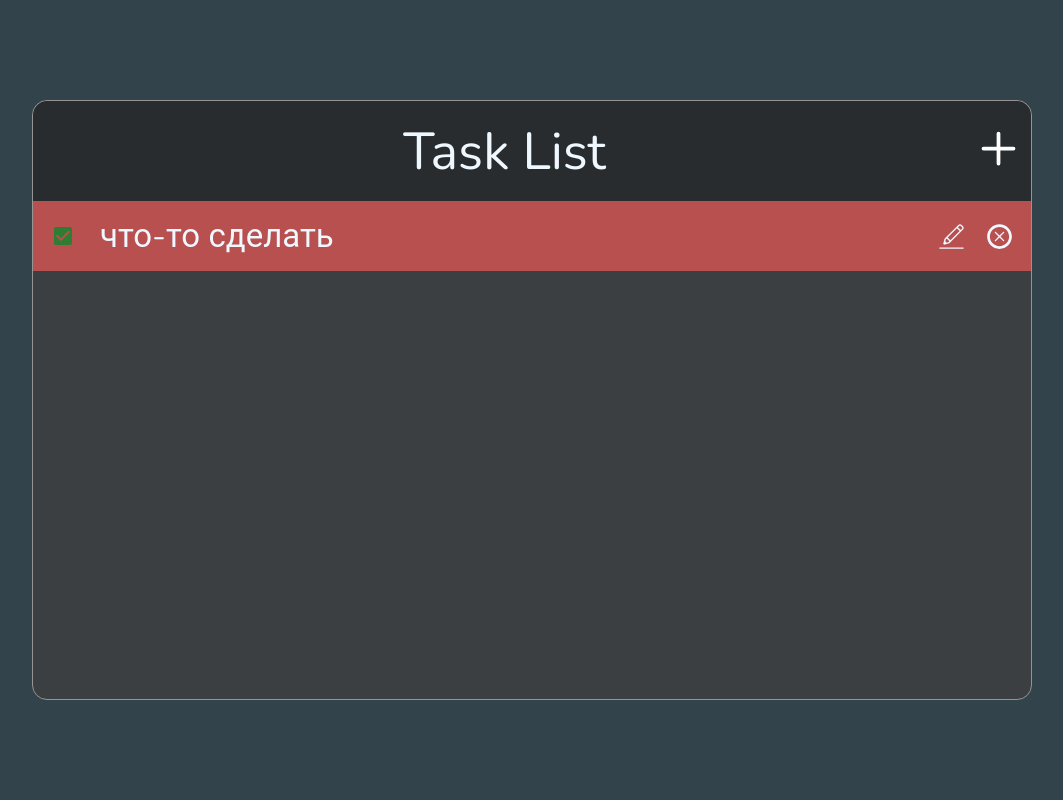
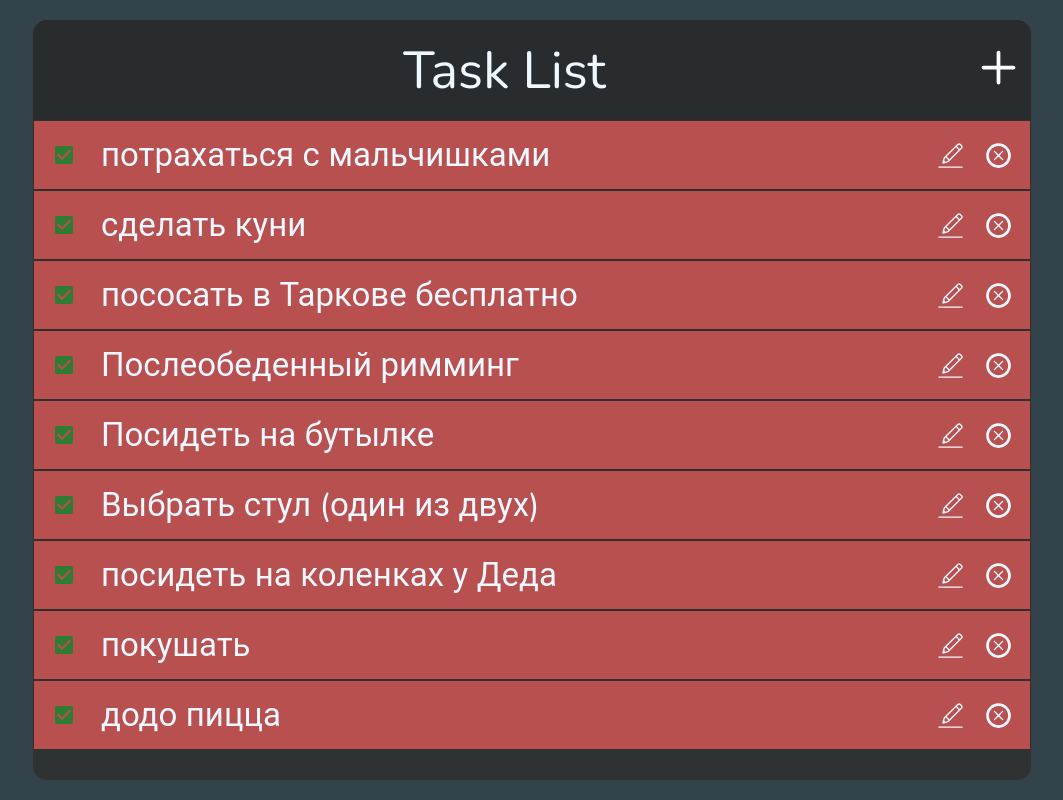
Before and after one commit to Rez1dentis/task-list-front, a React (Vite) app: page / in a window 1280 px wide. Shown: the whole page, without its empty margins (108-1171 px from the left). Built offline with nearby package versions, Linux system fonts and the light colour scheme.

Commit message:
drag and drop added

```diff
--- a/package.json
+++ b/package.json
@@ -13,6 +13,7 @@
     "@emotion/react": "^11.11.4",
     "@emotion/styled": "^11.11.5",
     "@mui/material": "^5.15.15",
+    "framer-motion": "^11.1.7",
     "react": "^18.2.0",
     "react-dom": "^18.2.0",
     "react-icons": "^5.1.0"
--- /dev/null
+++ b/src/models/taskListModel.ts
@@ -0,0 +1,4 @@
+export interface ITask {
+  id: string;
+  name: string;
+}
--- /dev/null
+++ b/src/pages/AddModal/AddModal.tsx
@@ -0,0 +1,3 @@
+export const AddModal = (): JSX.Element => {
+  return <div>AddModal</div>;
+};
--- /dev/null
+++ b/src/pages/Main/Main.module.scss
@@ -0,0 +1,36 @@
+.mainContainer {
+  min-width: 1000px;
+  max-height: 800px;
+  border: 1px solid rgb(63, 61, 61);
+  border-radius: 15px;
+  position: absolute;
+  top: 50%;
+  left: 50%;
+  transform: translate(-50%, -50%);
+  background-color: adjust-hue($color: #2f3233, $degrees: 0);
+
+  .header {
+    display: flex;
+    justify-content: space-between;
+    align-items: center;
+    height: 100px;
+    border-top-left-radius: 15px;
+    border-top-right-radius: 15px;
+    background-color: adjust-hue($color: #282c2e, $degrees: 0);
+
+    .title {
+      text-align: center;
+      flex-grow: 1;
+      font-size: 52px;
+      color: aliceblue;
+    }
+
+    .icon {
+      margin-right: 10px;
+    }
+  }
+
+  .footer {
+    height: 30px;
+  }
+}
--- a/src/pages/Main/Main.scss
+++ /dev/null
@@ -1,31 +0,0 @@
-.mainContainer {
-  width: 1000px;
-  min-height: 600px;
-  border: 1px solid rgb(151, 148, 148);
-  border-radius: 15px;
-  position: absolute;
-  top: 50%;
-  left: 50%;
-  transform: translate(-50%, -50%);
-  background-color: adjust-hue($color: #3c3f41, $degrees: 0);
-}
-.header {
-  display: flex;
-  justify-content: space-between;
-  align-items: center;
-  height: 100px;
-  border-top-left-radius: 15px;
-  border-top-right-radius: 15px;
-  background-color: adjust-hue($color: #282c2e, $degrees: 0);
-}
-.title {
-  text-align: center;
-  flex-grow: 1;
-}
-text {
-  font-size: 52px;
-  color: aliceblue;
-}
-.icon {
-  margin-right: 10px;
-}
--- a/src/pages/Main/Main.tsx
+++ b/src/pages/Main/Main.tsx
@@ -1,21 +1,20 @@
-import './Main.scss';
+import classes from './Main.module.scss';
 import { HiOutlinePlus } from 'react-icons/hi';
 import { TaskApp } from './TaskApp/TaskApp';
 
 export const Main = (): JSX.Element => {
   return (
-    <div className="mainContainer">
-      <div className="header">
-        <div className="title">
-          <text>Task List</text>
-        </div>
-        <div className="icon">
+    <div className={classes.mainContainer}>
+      <div className={classes.header}>
+        <div className={classes.title}>Task List</div>
+        <div className={classes.icon}>
           <HiOutlinePlus style={{ width: 45, height: 45, color: 'white', cursor: 'pointer' }} />
         </div>
       </div>
-      <div className="tasksContainer">
+      <div className={classes.tasksContainer}>
         <TaskApp />
       </div>
+      <div className={classes.footer} />
     </div>
   );
 };
--- a/src/pages/Main/TaskApp/TaskApp.scss
+++ b/src/pages/Main/TaskApp/TaskApp.module.scss
@@ -4,6 +4,7 @@
   align-items: center;
   justify-content: space-between;
   padding-left: 20px;
+  border: 1px solid rgb(48, 47, 47);
   background-color: adjust-hue($color: #b85050, $degrees: 0);
   font-size: 33px;
   color: aliceblue;
--- a/src/pages/Main/TaskApp/TaskApp.tsx
+++ b/src/pages/Main/TaskApp/TaskApp.tsx
@@ -1,23 +1,47 @@
-import './TaskApp.scss';
+import classes from './TaskApp.module.scss';
 import { CiEdit } from 'react-icons/ci';
 import { TiDeleteOutline } from 'react-icons/ti';
 import { Checkbox, FormControlLabel, FormGroup } from '@mui/material';
+import { useState } from 'react';
+import { Reorder } from 'framer-motion';
+import { ITask } from '../../../models/taskListModel';
 
 export const TaskApp = (): JSX.Element => {
+  const [tasks, setTasks] = useState<ITask[]>([
+    { id: '1', name: 'потрахаться с мальчишками' },
+    { id: '2', name: 'сделать куни' },
+    { id: '3', name: 'пососать в Таркове бесплатно' },
+    { id: '4', name: 'Послеобеденный римминг' },
+    { id: '5', name: 'Посидеть на бутылке' },
+    { id: '6', name: 'Выбрать стул (один из двух)' },
+    { id: '7', name: 'посидеть на коленках у Деда' },
+    { id: '8', name: 'покушать' },
+    { id: '9', name: 'додо пицца' },
+  ]);
+
   return (
     <>
+      <Reorder.Group values={tasks} onReorder={setTasks}>
+        {tasks.map((task) => (
+          <Reorder.Item value={task} key={task.id}>
             <ul>
-        <li className="listItem">
+              <li className={classes.listItem}>
                 <FormGroup>
-            <FormControlLabel control={<Checkbox defaultChecked color="success" />} label="" />
+                  <FormControlLabel
+                    control={<Checkbox defaultChecked color="success" />}
+                    label=""
+                  />
                 </FormGroup>
-          <div className="text">что-то сделать</div>
-          <div className="iconsBlock">
+                <div className={classes.text}>{task.name}</div>
+                <div className={classes.iconsBlock}>
                   <CiEdit style={{ marginRight: 15 }} />
                   <TiDeleteOutline />
                 </div>
               </li>
             </ul>
+          </Reorder.Item>
+        ))}
+      </Reorder.Group>
     </>
   );
 };
```
Also changed, not shown: 1 other file (tests, documents, lock files or other folders). Lines whose indentation alone changed are shown as unchanged.
